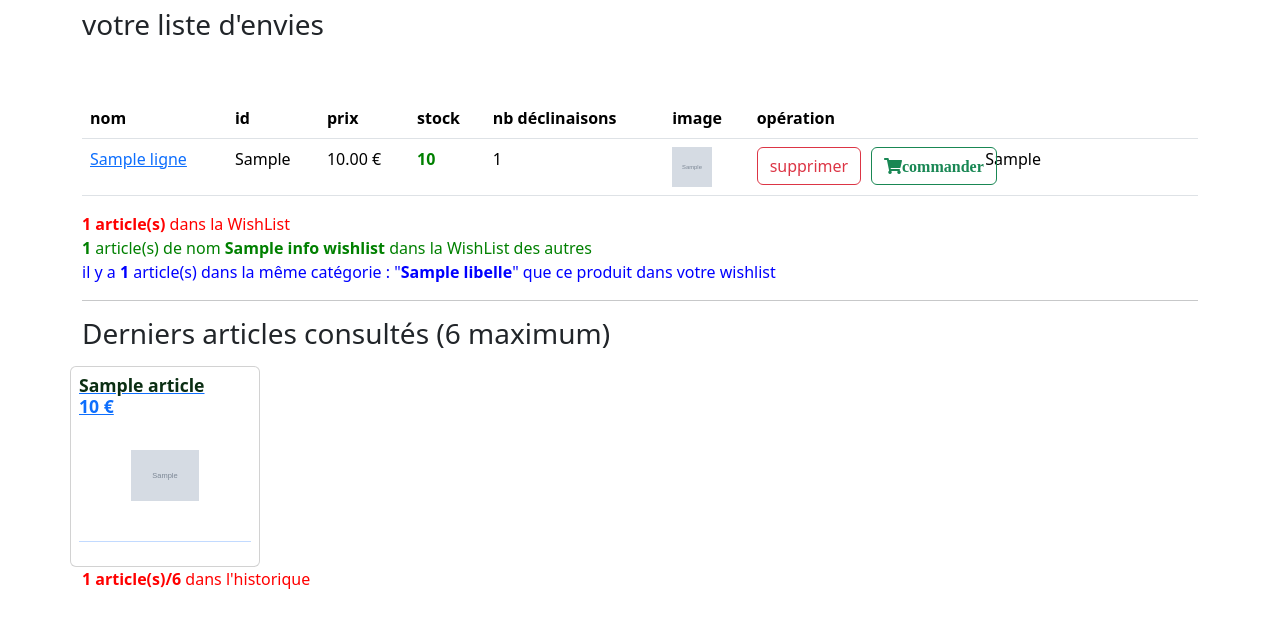
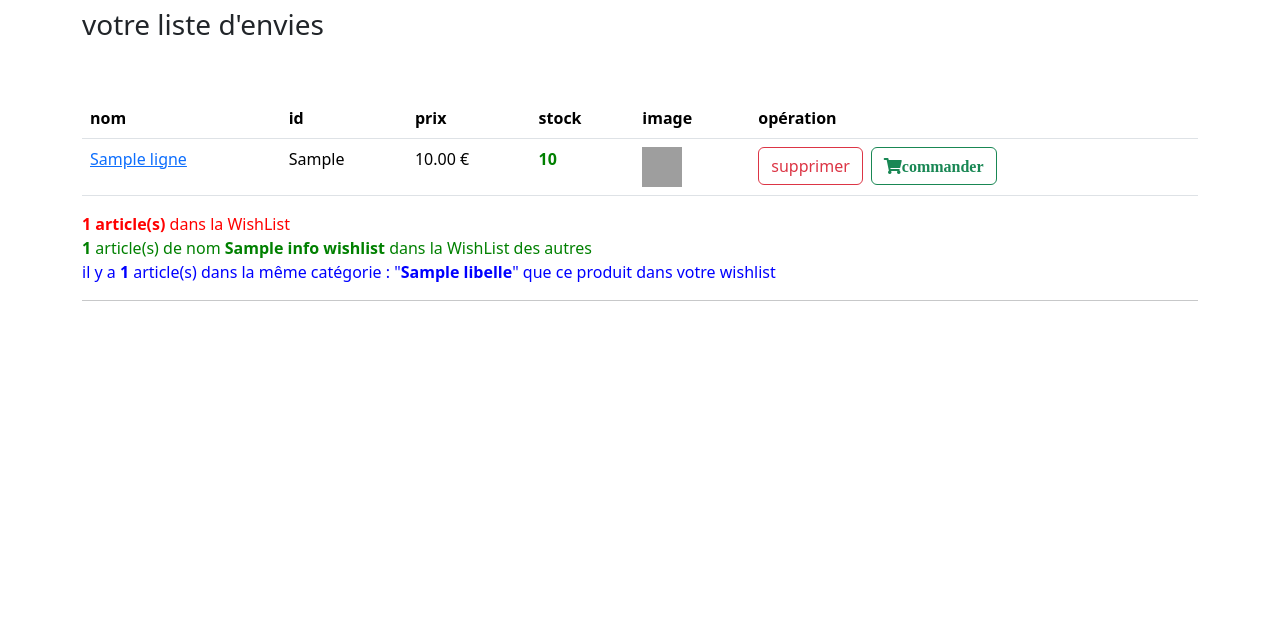
Before and after one commit to EthanRTZ/SAE_204-5, a Flask app: template templates/client/liste_envies/liste_envies_show.html in a window 1280 px wide. Shown: the part 64-692 px from the top of the page. Run offline with Flask 3, Linux system fonts and the light colour scheme; the template is opened without the code that fills it: most values are stand-ins (such as "Sample title", 1, 10 or a date in 2020); grey boxes marked "Sample" are stand-in pictures; some libraries are stand-ins or nearby versions; grey boxes are pictures that could not be loaded.

Commit message:
add image fonctionnel sur la wishlist

```diff
--- a/templates/client/liste_envies/liste_envies_show.html
+++ b/templates/client/liste_envies/liste_envies_show.html
@@ -20,7 +20,7 @@ articles (tableau de dictionnaires)
 <table class="table">
     <thead class="thead-dark">
         <tr>
-            <th>nom</th><th>id</th><th>prix</th><th>stock</th><th>nb déclinaisons</th><th>image</th><th>opération</th>
+            <th>nom</th><th>id</th><th>prix</th><th>stock</th><th>image</th><th>opération</th>
         </tr>
     </thead>
     <tbody>
@@ -29,7 +29,7 @@ articles (tableau de dictionnaires)
            <tr>
                   <td><a href="/client/envies/show?id_article_detail_wishlist={{ ligne.id_article }}">{{ ligne.nom }}</a></td>
                   <td>{{ ligne.id_article }}</td>
-                  <td>{#{ ligne.prix }#}  {{  "{:,.2f} €".format(ligne.prix) }}</td>
+                  <td>{{ "{:,.2f} €".format(ligne.prix) }}</td>
                   <td>
                   {% if ligne.stock is defined %}
                      {% if ligne.stock > 0 %}
@@ -41,59 +41,35 @@ articles (tableau de dictionnaires)
                       ND
                   {% endif %}
                   </td>
-
-                 {# <td>{{ ligne.date_create }} {{ ligne.date_create.strftime('%d-%m-%Y') }} </td> #}
                   <td>
-                      {% if ligne.nb_declinaisons is defined %}
-                        {{ ligne.nb_declinaisons }}
-                      {% else %}
-                         decli ND
-                      {% endif %}
-                  </td>
-                  <td>
-                        {%  if ligne.image is not none %}
-                            <img style="width:40px;height:40px"  src="{{ url_for('static', filename = 'images/' + ligne['image']) }}"  alt="image  de {{ ligne.nom }}" >
+                        {% if ligne.image is not none %}
+                            <img style="width:40px;height:40px" src="/{{ ligne.image }}" alt="image de {{ ligne.nom }}">
                         {% else %}
-                            <img style="width:40px;height:40px"   src="{{ url_for('static', filename='images/no_photo.jpeg')}}"  alt="pas d image" >
+                            <img style="width:40px;height:40px" src="{{ url_for('static', filename='images/no_photo.jpeg') }}" alt="pas d'image">
                         {% endif %}
                   </td>
                   <td>
-                      <div class="row">
-                          <div class="col-3">
-                              <a  class="btn btn-outline-danger" href="/client/envie/delete?id_article={{ ligne.id_article }}" >supprimer</a>
-                          </div>
-                          <div class="col-3">
-                          <form  action="/client/panier/add"  method="post" >
+                      <div class="d-flex flex-wrap gap-2">
+                          <a class="btn btn-outline-danger" href="/client/envie/delete?id_article={{ ligne.id_article }}">supprimer</a>
+                          <form action="/client/panier/add" method="post" class="d-inline">
                               <input type="hidden" name="id_article" value="{{ ligne.id_article }}">
                               <input type="hidden" name="quantite" value="1">
-                                            <div class="input-group">
-                                            <button class="btn  btn-outline-success"  id="button-addon1">
-                                                <i class="fas fa-shopping-cart">commander</i>
-                                            </button>
-                                            </div>
+                              <button class="btn btn-outline-success">
+                                  <i class="fas fa-shopping-cart">commander</i>
+                              </button>
                           </form>
-                          </div>
-                          {% if loop.index !=1 %}
-                          <div class="col-1">
-                              <a  class="btn btn-outline-warning" href="/client/envies/up?id_article={{ ligne.id_article }}">⬆</a>
-                          </div>
+                          {% if loop.index != 1 %}
+                              <a class="btn btn-outline-warning" href="/client/envies/up?id_article={{ ligne.id_article }}">⬆</a>
                           {% endif %}
                           {% if loop.index != loop.length %}
-                          <div class="col-1">
-                              <a  class="btn btn-outline-warning" href="/client/envies/down?id_article={{ ligne.id_article }}">️⬇</a>
-                          </div>
+                              <a class="btn btn-outline-warning" href="/client/envies/down?id_article={{ ligne.id_article }}">⬇</a>
                           {% endif %}
-                          {% if  loop.index != 1 %}
-                          <div class="col-1">
-                              <a  class="btn btn-outline-warning" href="/client/envies/first?id_article={{ ligne.id_article }}">⏫</a>
-                          </div>
+                          {% if loop.index != 1 %}
+                              <a class="btn btn-outline-warning" href="/client/envies/first?id_article={{ ligne.id_article }}">⏫</a>
                           {% endif %}
-                          {% if   loop.index != loop.length %}
-                          <div class="col-1">
-                              <a  class="btn btn-outline-warning" href="/client/envies/last?id_article={{ ligne.id_article }}">⏬</a>
-                          </div>
+                          {% if loop.index != loop.length %}
+                              <a class="btn btn-outline-warning" href="/client/envies/last?id_article={{ ligne.id_article }}">⏬</a>
                           {% endif %}
-                          <div class="col-1">{{ compteur_id_article }}</div>
                       </div>
                   </td>
            </tr>
@@ -128,7 +104,7 @@ articles (tableau de dictionnaires)
     {% endif %}
 
     <hr>  <!-- ------------------------------------------------------------------------------------------------------------- -->
-    <h3>Derniers articles consultés (6 maximum)</h3>
+    {#<h3>Derniers articles consultés (6 maximum)</h3>
     <div class="row">
                 {% for article in articles_historique  %}
                         <div class="card col-2 mt-2 p-1">
@@ -140,7 +116,7 @@ articles (tableau de dictionnaires)
                                     €
                                 </h3>
                                      {%  if article.image is not none %}
-                                        <img class="card-img-top rounded mx-auto d-block"  style="width:100px;height:100px"  src="{{ url_for('static', filename = 'images/')}}{{ article.image }}"  alt="image  de {{ article.nom }}" >
+                                        <img class="card-img-top rounded mx-auto d-block"  style="width:100px;height:100px"  src="/{{ article.image }}"  alt="image  de {{ article.nom }}" >
                                     {% else %} <img class="card-img-top rounded mx-auto d-block"   style="width:100px;height:100px"   src="{{ url_for('static', filename='images/no_photo.jpeg')}}"  alt="image  de {{ article.nom }}" >
                                     {% endif %}
                                     <hr>
@@ -150,6 +126,6 @@ articles (tableau de dictionnaires)
                 {% endfor %}
         </div>
     <strong style="color: red">{{ nb_liste_historique }} article(s)/6</strong>  <span style="color: red">dans l'historique</span>
-    </div>
+    </div>#}
 
 {% endblock %}
```
Also changed, not shown: controllers/client_liste_envies.py (+43 -11 lines), controllers/client_panier.py (+26 -20 lines), sae_sql.sql (+17 -4 lines).
